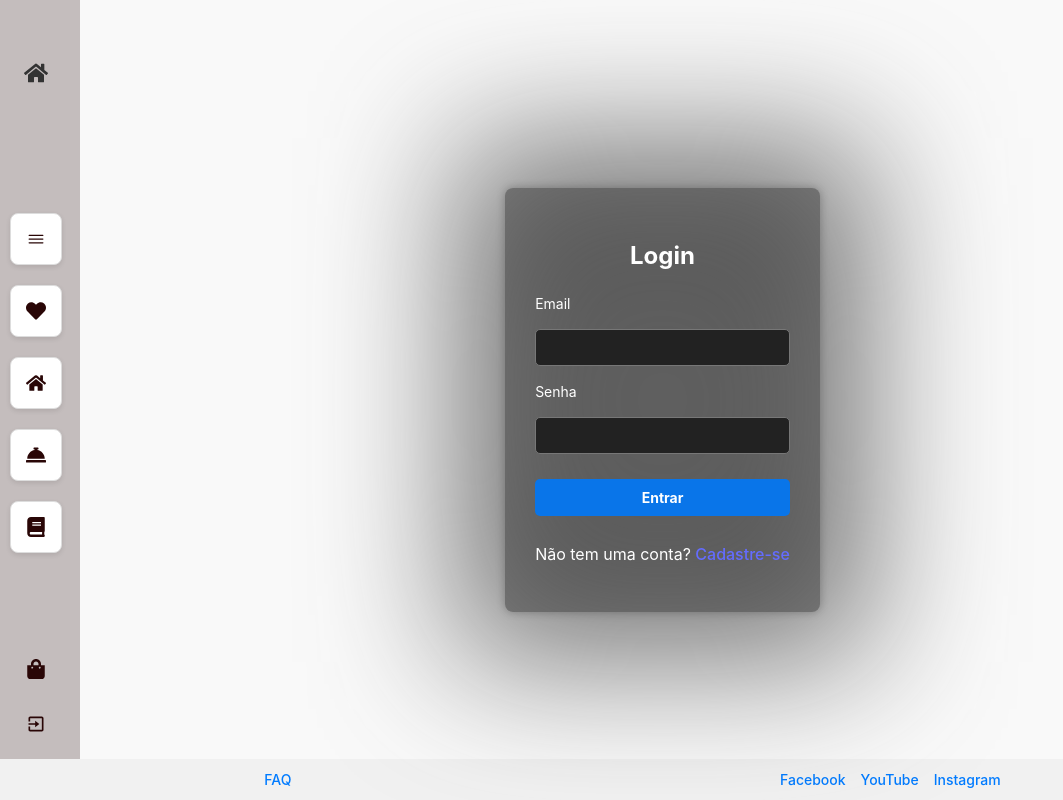
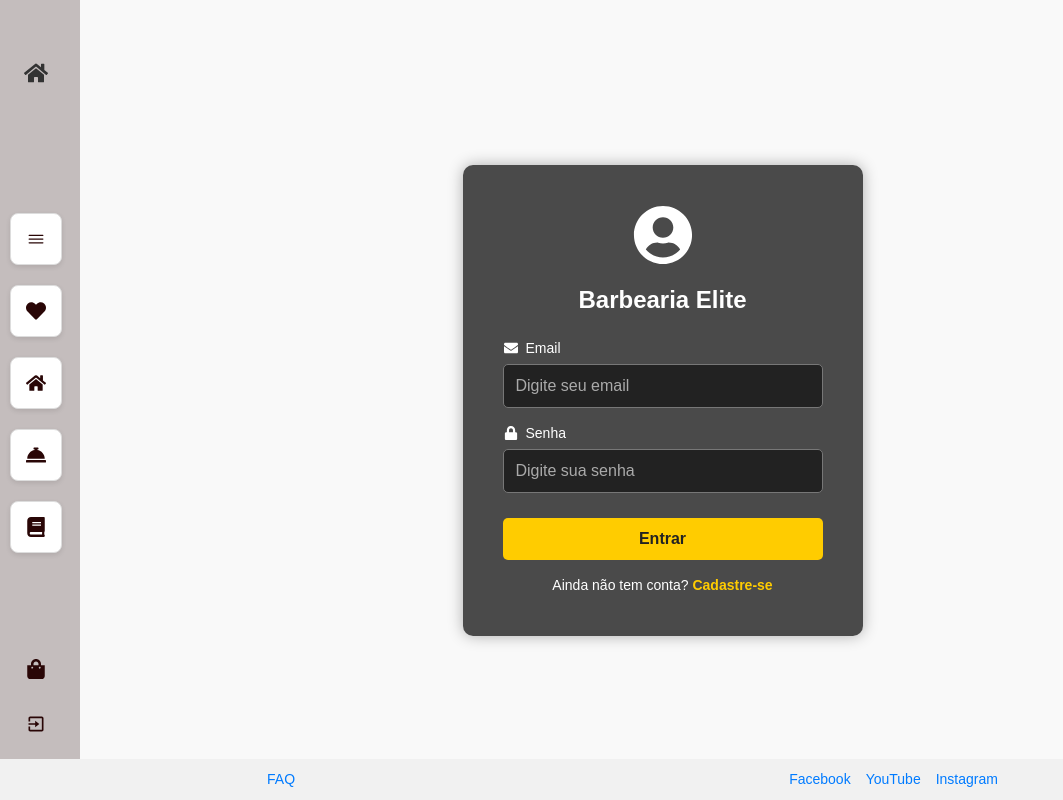
Before and after one commit to MMAbbadi/mais-ti-barbearia, a React (Vite) app: page /login in a window 1280 px wide. Shown: the whole page, without its empty margins (0-1063 px from the left). Built offline with nearby package versions, Linux system fonts and the light colour scheme.

Commit message:
style: Modificações Register.css, Login.css

```diff
--- a/src/pages/Home.css
+++ b/src/pages/Home.css
@@ -25,7 +25,7 @@
   padding: 10px 20px;
   background-color: #fff;
   display: flex;
-  justify-content: space-between; /* Alinha os elementos nos cantos */
+  justify-content: space-between;
   align-items: center;
   border-bottom: 1px solid #ccc;
   box-sizing: border-box;
@@ -48,30 +48,24 @@
   gap: 15px;
 }
 
-.register-button {
-  padding: 8px 16px;
+/* Home.css */
+.register-button,
+.login-button {
+  padding: 12px 20px;
+  min-width: 120px;
   background-color: #007bff;
   color: white;
-  text-decoration: none;
-  border-radius: 4px;
-  font-size: 14px;
+  border: none;
+  border-radius: 5px;
+  font-size: 16px;
+  font-weight: bold;
+  text-align: center;
   transition: background-color 0.3s ease;
+  display: inline-block;
+  box-sizing: border-box;
 }
 
-.register-button:hover {
-  background-color: #0056b3;
-}
-
-.login-button {
-  padding: 8px 16px;
-  background-color: #007bff;
-  color: white;
-  text-decoration: none;
-  border-radius: 4px;
-  font-size: 14px;
-  transition: background-color 0.3s ease;
-}
-
+.register-button:hover,
 .login-button:hover {
   background-color: #0056b3;
 }
@@ -136,7 +130,6 @@
   background-color: red;
   display: grid;
   grid-template-columns: 1fr 1fr 1fr 1fr;
-    /* repeat(auto-fit, minmax(150px, 1fr)); */
   justify-self: center;
   align-self: center;
   gap: 75px;
--- a/src/pages/Register.css
+++ b/src/pages/Register.css
@@ -1,46 +1,123 @@
 * {
   box-sizing: border-box;
+  margin: 0;
+  padding: 0;
 }
 
+html,
 body {
-    position: fixed;
+  height: 100%;
+  display: flex;
+  justify-content: center;
+  align-items: center;
+  font-family: "Poppins", sans-serif;
+  background: linear-gradient(to right, #1e1e1e, #2c3e50);
 }
 
+/* Container do registro */
 .register-container {
-    max-width: 400px;
-    margin: auto;
-    padding: 20px;
-    border-radius: 8px;
-    box-shadow: 0 0 10px rgba(0, 0, 0, 0.3);
-    text-align: center;
-    background: rgba(0, 0, 0, 0.6); /* Fundo escuro translúcido */
-    color: white; /* Deixar o texto mais visível */
+  display: flex;
+  justify-content: center;
+  align-items: center;
+  width: 100%;
+  height: 100%;
 }
 
-  .register-container::before {
-    content: "";
-    position: absolute;
+/* Caixa do registro */
+.register-box {
   width: 100%;
-    height: 100%;
-    background: #555;
-    filter: blur(500px);
+  max-width: 500px;
+  padding: 40px;
+  background: rgba(0, 0, 0, 0.7);
+  border-radius: 10px;
+  text-align: center;
+  box-shadow: 0 0 15px rgba(0, 0, 0, 0.3);
   color: white;
 }
 
-  input,
+h2 {
+  font-size: 28px;
+  margin-bottom: 20px;
+  font-weight: bold;
+  color: white;
+}
+
+/* Campos de entrada */
+.input-group {
+  text-align: left;
+  margin-bottom: 15px;
+}
+
+/* Container específico do checkbox */
+.input-group {
+  display: flex;
+  flex-direction: column;
+  align-items: flex-start;
+  margin-bottom: 15px;
+  width: 100%;
+}
+
+/* Estilo do checkbox e do label */
+.input-group input[type="checkbox"] {
+  margin-right: 8px;
+  width: auto;
+  height: auto;
+}
+
+.input-group label {
+  font-size: 14px;
+  color: #ccc;
+  margin-left: 1px;
+}
+
+.input-group input,
+.input-group select {
+  width: 100%;
+  padding: 12px;
+  border-radius: 5px;
+  border: 1px solid #777;
+  background: #222;
+  color: white;
+  font-size: 16px;
+}
+
+.input-group input::placeholder,
+.input-group select {
+  color: #aaa;
+}
+
+/* Botão de cadastro */
 button {
   width: 100%;
-    padding: 10px;
-    margin: 10px 0;
-  }
-
-  button {
-    background-color: #007bff;
-    color: white;
+  padding: 12px;
+  margin-top: 20px;
+  background: #ffcc00;
+  color: #222;
+  font-size: 16px;
+  font-weight: bold;
   border: none;
+  border-radius: 5px;
   cursor: pointer;
+  transition: background 0.3s ease;
 }
 
 button:hover {
-    background-color: #0056b3;
+  background: #e6b800;
 }
+
+/* Texto para voltar ao login */
+.login-link {
+  margin-top: 20px;
+  font-size: 14px;
+  color: white;
+}
+
+.login-link a {
+  color: #ffcc00;
+  text-decoration: none;
+  font-weight: bold;
+}
+
+.login-link a:hover {
+  text-decoration: underline;
+}
--- a/src/pages/Register.jsx
+++ b/src/pages/Register.jsx
@@ -1,6 +1,6 @@
 import { useState } from "react";
 import { useNavigate } from "react-router-dom";
-import "./Register.css"; // Importa os estilos
+import "./Register.css";
 
 const Register = () => {
   const [formData, setFormData] = useState({
@@ -8,7 +8,10 @@ const Register = () => {
     email: "",
     password: "",
     confirmPassword: "",
-    serviceProvider: false, // Define se é cliente ou prestador de serviço
+    serviceProvider: false,
+    atendeDomicilio: "",
+    servicos: "",
+    contato: "",
   });
 
   const navigate = useNavigate(); // Para redirecionamento após cadastro
@@ -50,20 +53,116 @@ const Register = () => {
 
   return (
     <div className="register-container">
+      <div className="register-box">
         <h2>Cadastro</h2>
         <form onSubmit={handleSubmit}>
-        <input type="text" name="name" placeholder="Nome" value={formData.name} onChange={handleChange} required />
-        <input type="email" name="email" placeholder="E-mail" value={formData.email} onChange={handleChange} required />
-        <input type="password" name="password" placeholder="Senha" value={formData.password} onChange={handleChange} required />
-        <input type="password" name="confirmPassword" placeholder="Confirme a Senha" value={formData.confirmPassword} onChange={handleChange} required />
+          <div className="input-group">
+            <input
+              type="text"
+              name="name"
+              placeholder="Nome"
+              value={formData.name}
+              onChange={handleChange}
+              required
+            />
+          </div>
 
+          <div className="input-group">
+            <input
+              type="email"
+              name="email"
+              placeholder="E-mail"
+              value={formData.email}
+              onChange={handleChange}
+              required
+            />
+          </div>
+
+          <div className="input-group">
+            <input
+              type="password"
+              name="password"
+              placeholder="Senha"
+              value={formData.password}
+              onChange={handleChange}
+              required
+            />
+          </div>
+
+          <div className="input-group">
+            <input
+              type="password"
+              name="confirmPassword"
+              placeholder="Confirme a Senha"
+              value={formData.confirmPassword}
+              onChange={handleChange}
+              required
+            />
+          </div>
+
+          {/* Checkbox para prestador de serviço */}
+          <div className="input-group">
             <label>
-          <input type="checkbox" name="serviceProvider" checked={formData.serviceProvider} onChange={handleChange} />
+              <input
+                type="checkbox"
+                name="serviceProvider"
+                checked={formData.serviceProvider}
+                onChange={handleChange}
+              />
               Sou um prestador de serviço
             </label>
+          </div>
+
+          {/* Inputs extras aparecem se for prestador de serviço */}
+          {formData.serviceProvider && (
+            <>
+              <div className="input-group">
+                <label>Atende a domicílio?</label>
+                <select
+                  name="atendeDomicilio"
+                  value={formData.atendeDomicilio}
+                  onChange={handleChange}
+                  required
+                >
+                  <option value="">Selecione</option>
+                  <option value="sim">Sim</option>
+                  <option value="não">Não</option>
+                </select>
+              </div>
+
+              <div className="input-group">
+                <input
+                  type="text"
+                  name="servicos"
+                  placeholder="Tipos de serviços oferecidos"
+                  value={formData.servicos}
+                  onChange={handleChange}
+                  required
+                />
+              </div>
+
+              <div className="input-group">
+                <input
+                  type="text"
+                  name="contato"
+                  placeholder="Contato"
+                  value={formData.contato}
+                  onChange={handleChange}
+                  required
+                />
+              </div>
+            </>
+          )}
 
           <button type="submit">Cadastrar</button>
         </form>
+
+        <div className="login-link">
+          <p>
+            Já tem uma conta? <a href="/login">Faça login</a>
+          </p>
+        </div>
+      </div>
     </div>
   );
 };
--- a/src/pages/login.css
+++ b/src/pages/login.css
@@ -1,69 +1,93 @@
+/* Reset e estilos gerais */
 * {
   box-sizing: border-box;
+  margin: 0;
+  padding: 0;
 }
 
-  body {
-    position: fixed;
+html, body {
+  height: 100%;
+  display: flex;
+  justify-content: center;
+  align-items: center;
+  font-family: 'Poppins', sans-serif;
+  background: linear-gradient(to right, #1e1e1e, #2c3e50);
 }
 
+/* Container do login */
 .login-container {
-    position: relative;
-    z-index: 1;
+  display: flex;
+  justify-content: center;
+  align-items: center;
+  width: 100%;
+  height: 100%;
+}
+
+/* Caixa do login */
+.login-box {
+  width: 100%;
   max-width: 400px;
-    margin: auto;
-    padding: 30px;
-    border-radius: 8px;
-    box-shadow: 0 0 10px rgba(0, 0, 0, 0.3);
+  padding: 40px;
+  background: rgba(0, 0, 0, 0.7);
+  border-radius: 10px;
   text-align: center;
-    background: rgba(0, 0, 0, 0.4);
-    overflow: visible;
+  box-shadow: 0 0 15px rgba(0, 0, 0, 0.3);
   color: white;
 }
 
-  .login-container::before {
-    content: "";
-    position: absolute;
-    top: -50px;
-    left: -50px;
-    right: -50px;
-    bottom: -50px;
-    background: radial-gradient(circle at 50% 50%,
-      rgba(85, 85, 85, 0.8) 0%,
-      rgba(40, 40, 40, 0.6) 100%);
-    filter: blur(70px);
-    z-index: -1;
-    pointer-events: none; /* Permite clicar através do elemento */
+/* Logo */
+.logo-container {
+  margin-bottom: 20px;
 }
 
-  /* Ajuste nos inputs e botão */
+.logo-container h2 {
+  font-size: 24px;
+  margin-top: 10px;
+  font-weight: bold;
+  color: white;
+}
+
+/* Campos de entrada */
 .input-group {
-    display: flex;
-    flex-direction: column;
   text-align: left;
+  margin-bottom: 15px;
 }
 
 .input-group label {
+  display: flex;
+  align-items: center;
+  font-size: 14px;
   margin-bottom: 5px;
-    font-size: 14px;
   color: white;
 }
 
+.input-group label svg {
+  margin-right: 8px;
+}
+
+/* Inputs estilizados */
 input {
   width: 100%;
-    padding: 10px;
-    margin-bottom: 15px;
+  padding: 12px;
+  border-radius: 5px;
   border: 1px solid #777;
   background: #222;
   color: white;
-    border-radius: 5px;
+  font-size: 16px;
 }
 
-  /* Botão de login */
+input::placeholder {
+  color: #aaa;
+}
+
+/* Botão moderno */
 .login-button {
   width: 100%;
-    padding: 10px;
-    background-color: #0975e9;
-    color: white;
+  padding: 12px;
+  margin-top: 10px;
+  background: #ffcc00;
+  color: #222;
+  font-size: 16px;
   font-weight: bold;
   border: none;
   border-radius: 5px;
@@ -72,5 +96,43 @@
 }
 
 .login-button:hover {
-    background-color: #0056b3;
+  background: #e6b800;
 }
+
+/* Texto de cadastro */
+.register-text {
+  margin-top: 15px;
+  font-size: 14px;
+  color: white;
+}
+
+.register-text a {
+  color: #ffcc00;
+  text-decoration: none;
+  font-weight: bold;
+}
+
+.register-text a:hover {
+  text-decoration: underline;
+}
+
+/* Container específico do checkbox */
+.checkbox-container {
+  display: flex;
+  align-items: center;
+  margin-bottom: 15px;
+  width: 100%;
+}
+
+/* Estilo do checkbox e do label */
+.checkbox-container input[type="checkbox"] {
+  margin-right: 8px;
+  width: auto;
+  height: auto;
+}
+
+.checkbox-container label {
+  font-size: 14px;
+  color: white;
+  margin-left: 5px;
+}
--- a/src/pages/login.jsx
+++ b/src/pages/login.jsx
@@ -1,5 +1,6 @@
 import React, { useState } from 'react';
 import { Link } from 'react-router-dom';
+import { FaEnvelope, FaLock, FaUserCircle } from 'react-icons/fa';
 import './Login.css';
 
 const Login = () => {
@@ -14,29 +15,45 @@ const Login = () => {
   return (
     <div className="login-container">
       <div className="login-box">
-        <h2>Login</h2>
+        {/* Logotipo da Barbearia */}
+        <div className="logo-container">
+          <FaUserCircle size={60} color="white" />
+          <h2>Barbearia Elite</h2>
+        </div>
+
         <form onSubmit={handleSubmit}>
+          {/* Campo de e-mail com ícone */}
           <div className="input-group">
-            <label>Email</label>
+            <label><FaEnvelope /> Email</label>
             <input
               type="email"
+              placeholder="Digite seu email"
               value={email}
               onChange={(e) => setEmail(e.target.value)}
               required
             />
           </div>
+
+          {/* Campo de senha com ícone */}
           <div className="input-group">
-            <label>Senha</label>
+            <label><FaLock /> Senha</label>
             <input
               type="password"
+              placeholder="Digite sua senha"
               value={password}
               onChange={(e) => setPassword(e.target.value)}
               required
             />
           </div>
+
+          {/* Botão de login estilizado */}
           <button type="submit" className="login-button">Entrar</button>
         </form>
-        <p>Não tem uma conta? <Link to="/register">Cadastre-se</Link></p>
+
+        {/* Link de cadastro mais estilizado */}
+        <p className="register-text">
+          Ainda não tem conta? <Link to="/register">Cadastre-se</Link>
+        </p>
       </div>
     </div>
   );
```
Lines whose indentation alone changed are shown as unchanged.
